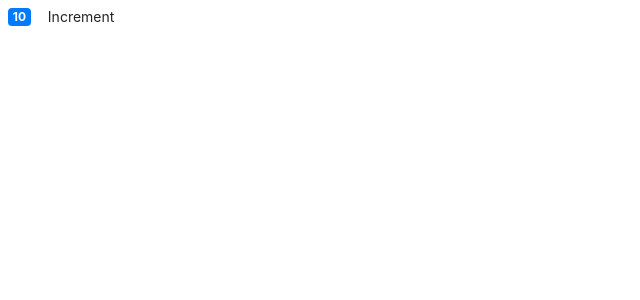
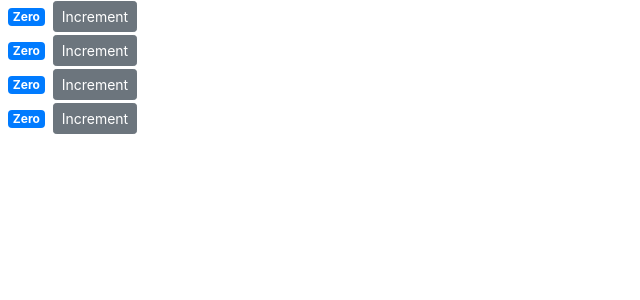
Before and after one commit to Arun05hp/cartCounter, a React (Create React App) app: page / in a window 1280 px wide. Shown: the top 300 px of the page, without its empty margins (0-640 px from the left). Built offline with nearby package versions, Linux system fonts and the light colour scheme.

Commit message:
counters component

```diff
--- a/src/components/counter.jsx
+++ b/src/components/counter.jsx
@@ -1,14 +1,19 @@
 import React, { Component } from "react";
 
 class Counter extends Component {
-  state = { count: 10 };
-  constructor() {
-    super();
-    this.handleIncrement = this.handleIncrement.bind(this);
-  }
-  handleIncrement() {
-    console.log("Increment");
-  }
+  state = { value: this.props.value };
+
+  //bind this with constructor
+  // constructor() {
+  //   super();
+  //   this.handleIncrement = this.handleIncrement.bind(this);
+  // }
+  // handleIncrement() {
+  //   console.log("Increment");
+  // }
+  handleIncrement = () => {
+    this.setState({ value: this.state.value + 1 });
+  };
 
   render() {
     return (
@@ -16,7 +21,7 @@
         <span className={this.getBadgeClasses()}>{this.formatCount()}</span>
         <button
           onClick={this.handleIncrement}
-          className="btn btn-secondart btn-sm"
+          className="btn btn-secondary btn-sm"
         >
           Increment
         </button>
@@ -26,13 +31,13 @@
 
   getBadgeClasses() {
     let classes = "badge m-2 badge-";
-    classes += this.state.count === 5 ? "warning" : "primary";
+    classes += this.state.value === 5 ? "warning" : "primary";
     return classes;
   }
 
   formatCount() {
-    const { count } = this.state;
-    return count === 0 ? "Zero" : count;
+    const { value } = this.state;
+    return value === 0 ? "Zero" : value;
   }
 }
 
--- /dev/null
+++ b/src/components/counters.jsx
@@ -0,0 +1,24 @@
+import React, { Component } from "react";
+import Counter from "./counter";
+
+class Counters extends Component {
+  state = {
+    counters: [
+      { id: 1, value: 0 },
+      { id: 2, value: 0 },
+      { id: 3, value: 0 },
+      { id: 4, value: 0 },
+    ],
+  };
+  render() {
+    return (
+      <div>
+        {this.state.counters.map((counter) => (
+          <Counter key={counter.id} value={counter.value} selected={true} />
+        ))}
+      </div>
+    );
+  }
+}
+
+export default Counters;
--- a/src/index.js
+++ b/src/index.js
@@ -4,11 +4,11 @@
 // import App from "./App";
 import * as serviceWorker from "./serviceWorker";
 import "bootstrap/dist/css/bootstrap.css";
-import Counter from "./components/counter";
+import Counters from "./components/counters";
 
 ReactDOM.render(
   <React.StrictMode>
-    <Counter />
+    <Counters />
   </React.StrictMode>,
   document.getElementById("root")
 );
```
